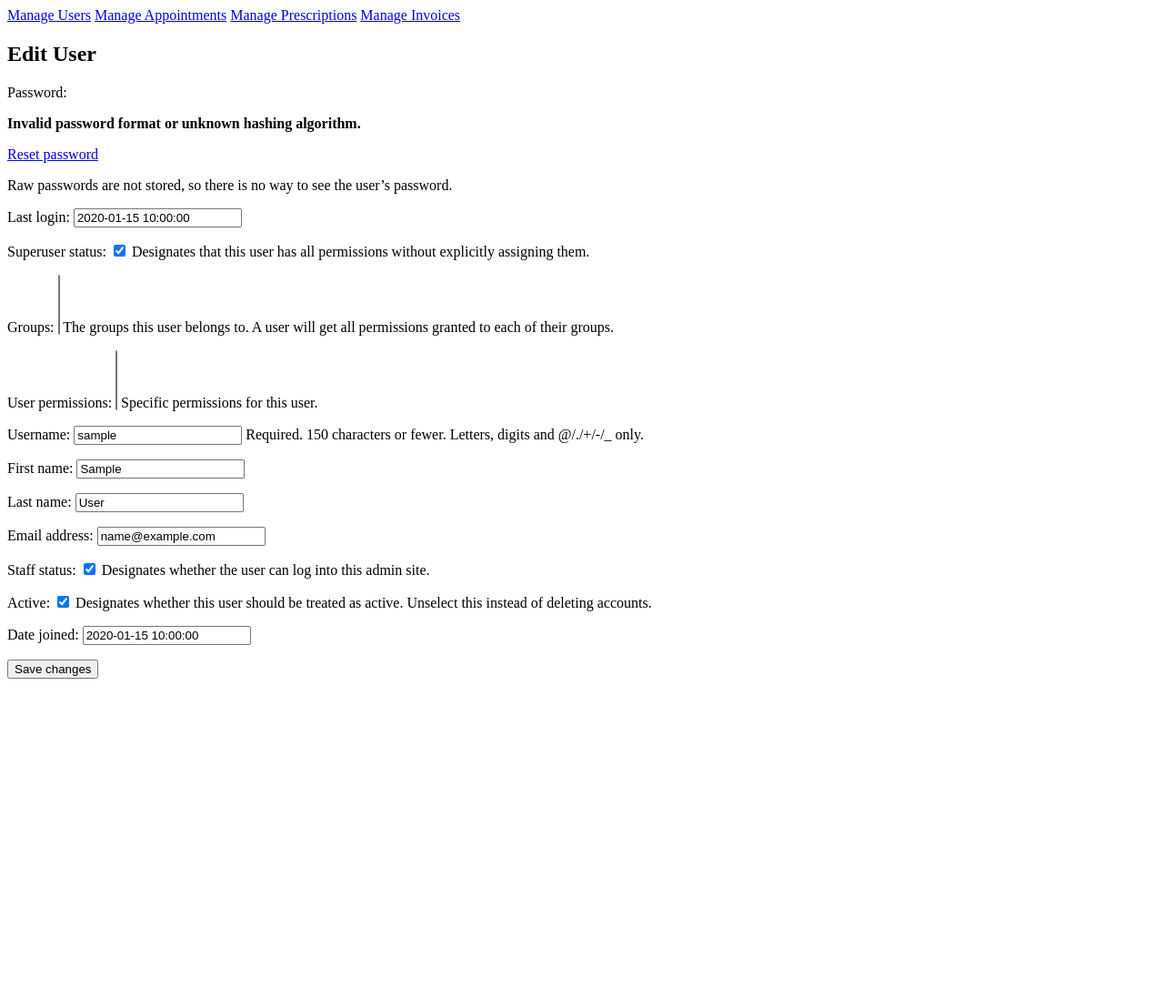
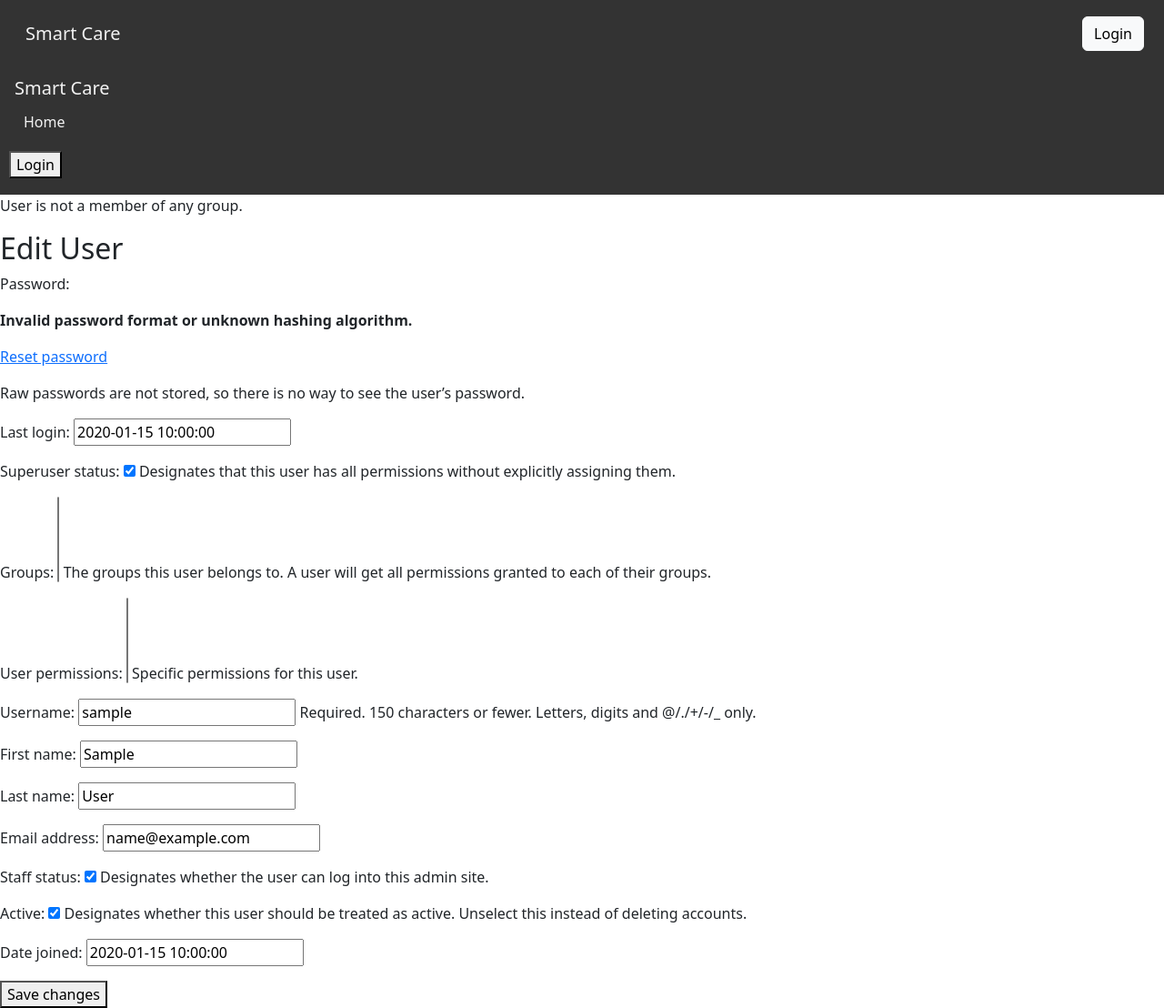
Before and after one commit to n2-ouladhadjou/Smart_Care_Django_Project, a Django app: page /edit-user/1/ in a window 1280 px wide. Shown: the whole page at 91% size. Before the commit the page ends 746 px from the top, so only its background shows below. Run offline with Django 5.2, Linux system fonts and the light colour scheme; tables that the repository leaves empty hold one stand-in row (values such as "Sample post").

Commit message:
doctor dashboard functionality and added some styling with bootstrap

```diff
--- a/core/templates/base.html
+++ b/core/templates/base.html
@@ -5,8 +5,9 @@
   <meta charset="utf-8">
   <title>{% block title %}Smart Care{% endblock %}</title>
 </head>
-
+<link href="https://cdn.jsdelivr.net/npm/bootstrap@5.3.3/dist/css/bootstrap.min.css" rel="stylesheet" integrity="sha384-QWTKZyjpPEjISv5WaRU9OFeRpok6YctnYmDr5pNlyT2bRjXh0JMhjY6hW+ALEwIH" crossorigin="anonymous">
 <body>
+  <script src="https://cdn.jsdelivr.net/npm/bootstrap@5.3.3/dist/js/bootstrap.bundle.min.js" integrity="sha384-YvpcrYf0tY3lHB60NNkmXc5s9fDVZLESaAA55NDzOxhy9GkcIdslK1eN7N6jIeHz" crossorigin="anonymous"></script>
   <main>
     {% if user.is_authenticated %}
     <nav class="navbar navbar-default">
--- a/core/views.py
+++ b/core/views.py
@@ -13,11 +13,13 @@ def home(request):
     if(user.groups.filter(name='Patient').exists()):
         return render(request, 'patientDashboard.html')
     if(user.groups.filter(name='Doctor').exists()):
-        return render(request, 'doctorDashboard.html')
+        return render(request, 'doctor.html')
+        #return render(request, 'doctorDashboard.html')
     if(user.groups.filter(name='Nurse').exists()):
         return render(request, 'nurseDashboard.html')
     if(user.groups.filter(name='Admin').exists()):
-        return render(request, 'adminDashboard.html')
+        return render(request, 'admin.html')
+        #return render(request, 'adminDashboard.html')
 
     # default view for no user set, could be changed to patient?
     return render(request, 'home.html')
--- a/dashboards/templates/admin.html
+++ b/dashboards/templates/admin.html
@@ -34,4 +34,6 @@
         <a href="/manage-invoices">Manage Invoices</a>
     </div>
 </body>
+
 </html>
+{% endblock %}
--- /dev/null
+++ b/dashboards/templates/base_dashboard.html
@@ -0,0 +1,129 @@
+<!doctype html>
+<html lang="en">
+    <head>
+        <style>
+            body {
+                font-family: Arial, sans-serif;
+            }
+            .navbar {
+  display: flex;
+  align-items: center; /* Vertically centers the items */
+  background-color: #333;
+  color: #fff;
+  padding: 10px;
+}
+.navbar2 {
+  display: flex;
+  align-items: center; /* Vertically centers the items */
+  background-color: #6c6c6c;
+  color: #fff;
+  padding: 10px;
+}
+            .navbar a {
+                color: #f2f2f2;
+                text-align: center;
+                padding: 14px 16px;
+                text-decoration: none;
+            }
+            .navbar a:hover {
+                background-color: #ddd;
+                color: black;
+            }
+            .navbar2 a {
+                color: #f2f2f2;
+                text-align: center;
+                padding: 7px 8px;
+                text-decoration: none;
+            }
+            .navbar2 a:hover {
+                background-color: #ddd;
+                color: black;
+            }
+            .centered-div {
+                position: absolute;
+                top: 50%;
+                left: 50%;
+                transform: translate(-50%, -50%);
+            }
+
+            nav ul li {
+  list-style:none;
+  margin:10px;
+  float: right;
+}
+        </style>
+        <link href="https://cdn.jsdelivr.net/npm/bootstrap@5.3.3/dist/css/bootstrap.min.css" rel="stylesheet" integrity="sha384-QWTKZyjpPEjISv5WaRU9OFeRpok6YctnYmDr5pNlyT2bRjXh0JMhjY6hW+ALEwIH" crossorigin="anonymous">
+    </head>
+    <body>
+        <script src="https://cdn.jsdelivr.net/npm/bootstrap@5.3.3/dist/js/bootstrap.bundle.min.js" integrity="sha384-YvpcrYf0tY3lHB60NNkmXc5s9fDVZLESaAA55NDzOxhy9GkcIdslK1eN7N6jIeHz" crossorigin="anonymous"></script>
+        <main>
+        {% if user.is_authenticated %}
+            <nav class="navbar navbar-default">
+                <div class="container-fluid">
+                  <div class="navbar-header">
+                    <a class="navbar-brand" href="/">Smart Care</a>
+                  </div>
+                  <ul class="nav navbar-nav">
+                    <li><form action="{% url 'logout' %}" method="post">
+                        {% csrf_token %}
+                        <button type="submit" class="btn btn-light">Log Out</button>
+                      </form></li>
+                  </ul>
+                </div>
+              </nav>
+            {% else %}
+            <nav class="navbar navbar-default">
+                <div class="container-fluid">
+                  <div class="navbar-header">
+                    <a class="navbar-brand" href="/">Smart Care</a>
+                  </div>
+                  <ul class="nav navbar-nav">
+                    <li><button class="btn btn-light" onclick="location.href='{% url 'login' %}'">Login</button></li>
+                  </ul>
+                </div>
+              </nav>
+
+            <nav class="navbar">
+                <div>
+                  <div class="navbar-header">
+                    <a class="navbar-brand" href="/">Smart Care</a>
+                  </div>
+                  <ul class="nav navbar-nav">
+                    <li class="active"><a href="/">Home</a></li>
+                    <li><button onclick="location.href='{% url 'login' %}'">Login</button></li>
+                  </ul>
+                </div>
+              </nav>
+            {% endif %}
+        {% if user.groups.all %}
+            {% for group in user.groups.all %}
+                {% if group.name == 'Admin' %}
+
+                    <div class="navbar navbar-default">
+                        <a href="/manage-users">Manage Users</a>
+                        <a href="/manage-appointments">Manage Appointments</a>
+                        <a href="/manage-prescriptions">Manage Prescriptions</a>
+                        <a href="/manage-invoices">Manage Invoices</a>
+                    </div>
+                {% endif %}
+                {% if group.name == 'Doctor' %}
+
+
+
+                    <div class="navbar2">
+                        <a href="/manage-appointments">Manage Appointments</a>
+                        <a href="/manage-prescriptions">Manage Prescriptions</a>
+                    </div>
+                {% endif %}
+
+            {% endfor %}
+        {% else %}
+            <p>User is not a member of any group.</p>
+        {% endif %}
+
+
+
+    {% block content %}
+    {% endblock %}
+    </body>
+</html>
--- a/dashboards/templates/edit_user.html
+++ b/dashboards/templates/edit_user.html
@@ -1,16 +1,14 @@
 <!DOCTYPE html>
+{% extends "base_dashboard.html" %}
+{% block content %}
 <html lang="en">
 <head>
     <meta charset="UTF-8">
+    <link rel="stylesheet" href="styles.css">
     <title>Title</title>
 </head>
 <body>
-<div class="navbar">
-    <a href="/manage-users">Manage Users</a>
-    <a href="/manage-appointments">Manage Appointments</a>
-    <a href="/manage-prescriptions">Manage Prescriptions</a>
-    <a href="/manage-invoices">Manage Invoices</a>
-</div>
+
 <h2>Edit User</h2>
 <form method="post">
     {% csrf_token %}
@@ -18,4 +16,5 @@
     <button type="submit">Save changes</button>
 </form>
 </body>
+{% endblock %}
 </html>
--- /dev/null
+++ b/dashboards/templates/styles.css
@@ -0,0 +1,6 @@
+.centered-div {
+    position: absolute;
+    top: 50%;
+    left: 50%;
+    transform: translate(-50%, -50%);
+}
--- a/dashboards/views.py
+++ b/dashboards/views.py
@@ -5,6 +5,8 @@ from django.http import HttpResponseRedirect
 from django.urls import reverse
 from django.views import View
 from django.shortcuts import render, get_object_or_404, redirect
+from django.utils import timezone
+from datetime import datetime
 
 from dashboards.forms import AppointmentForm, PrescriptionForm, InvoiceForm
 from dashboards.models import Appointment, Prescription, Invoice
@@ -52,11 +54,23 @@ def get(request, *args, **kwargs):
 
 class ManageAppointmentsView(UserPassesTestMixin, View):
     def test_func(self):
-        return self.request.user.groups.filter(name='admin').exists()
+        ## change this to decorator function?
+        ## or use built in permission system with the permissions applied to the group
+        if(self.request.user.groups.filter(name='admin').exists()):
+            return self.request.user.groups.filter(name='admin').exists()
+        else:
+            return self.request.user.groups.filter(name='doctor').exists()
 
     def get(self, request, *args, **kwargs):
-        appointments = Appointment.objects.all()
-        return render(request, 'manage_appointments.html', {'appointments': appointments})
+        if(self.request.user.groups.filter(name='admin').exists()):
+            appointments = Appointment.objects.all()
+            return render(request, 'manage_appointments.html', {'appointments': appointments})
+        else:
+            ## user is doctor
+            current_user = request.user
+            current_date = timezone.now().date()
+            appointments = Appointment.objects.filter(doctor__user=current_user, appointment_datetime__date=current_date)
+            return render(request, 'manage_appointments.html', {'appointments': appointments})
 
 
 def delete_appointment(request, appointment_id):
@@ -79,11 +93,20 @@ def edit_appointment(request, appointment_id):
 
 class ManagePrescriptionsView(UserPassesTestMixin, View):
     def test_func(self):
-        return self.request.user.groups.filter(name='admin').exists()
+        if(self.request.user.groups.filter(name='admin').exists()):
+            return self.request.user.groups.filter(name='admin').exists()
+        else:
+            return self.request.user.groups.filter(name='doctor').exists()
 
     def get(self, request, *args, **kwargs):
-        prescription = Prescription.objects.all()
-        return render(request, 'manage_prescriptions.html', {'prescriptions': prescription})
+        if(self.request.user.groups.filter(name='admin').exists()):
+            prescription = Prescription.objects.all()
+            return render(request, 'manage_prescriptions.html', {'prescriptions': prescription})
+        else:
+            ## user is doctor
+            current_user = request.user
+            prescription = Prescription.objects.filter(doctor__user=current_user)
+            return render(request, 'manage_prescriptions.html', {'prescriptions': prescription})
 
 
 def edit_prescription(request, prescription_id):
```
Also changed, not shown: dashboards/templates/doctor.html (added, +14 -0 lines), dashboards/templates/edit_appointment.html (+4 -5 lines), dashboards/templates/edit_invoice.html (+4 -5 lines), dashboards/templates/edit_prescription.html (+4 -5 lines), dashboards/templates/manage_appointments.html (+21 -8 lines), dashboards/templates/manage_invoices.html (+3 -5 lines), dashboards/templates/manage_prescriptions.html (+18 -8 lines), dashboards/templates/manage_users.html (+3 -5 lines).
